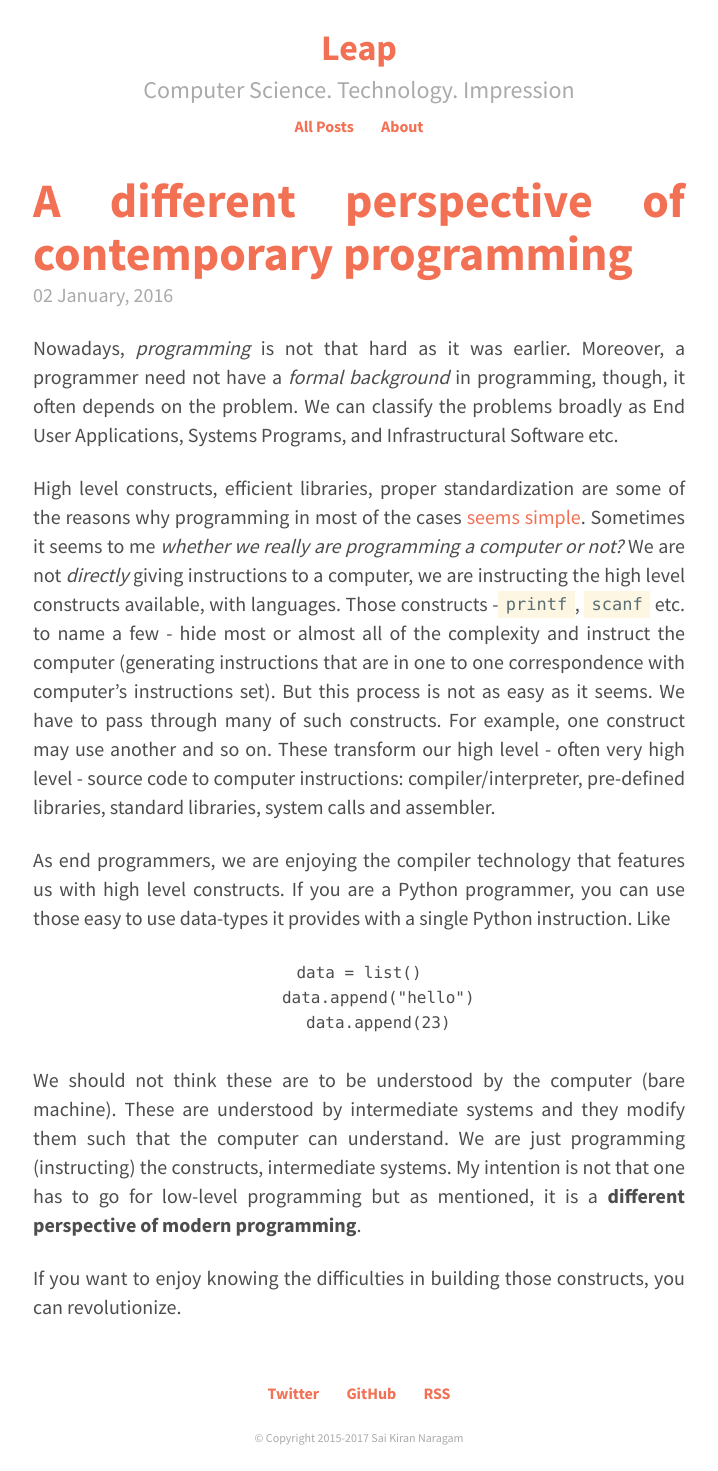
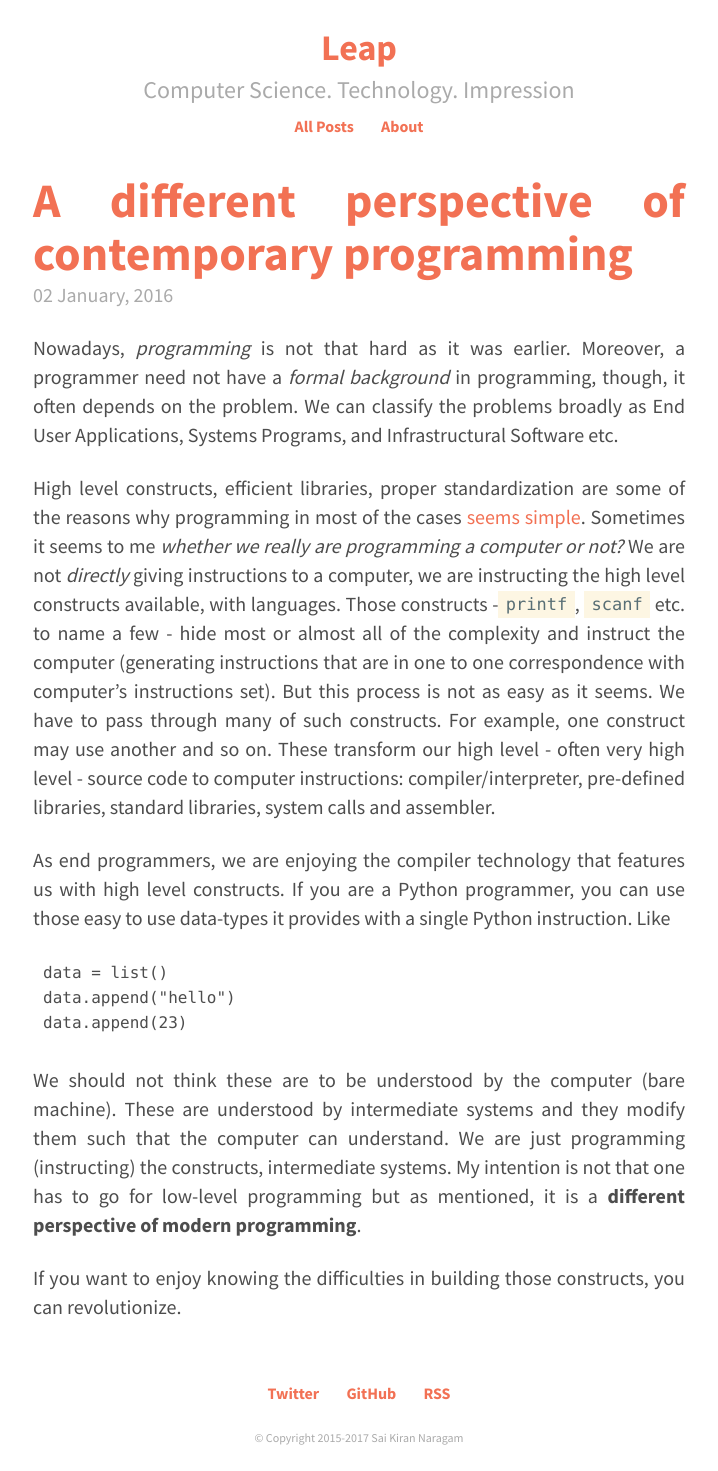
Before and after one commit to nsaikiran/impression, a Jekyll site: the page built from _posts/2016-01-02-perspective.md, in a window 1280 px wide. Shown: the whole page, without its empty margins (281-999 px from the left). Built offline with Jekyll 4.4.1, drawn with Linux system fonts in a browser that asks for light colours; comment, search, counter and statistics services are not loaded.

Commit message:
Removes highlighter rouge
Unable to apply rouge properly. Try to apply this later for all posts
having code.

```diff
--- a/_config.yml
+++ b/_config.yml
@@ -7,7 +7,6 @@ gems: [jekyll-paginate, kramdown]
 
 # Build settings
 markdown: kramdown
-highlighter: rouge
 google_analytics_id: UA-89879231-1
 
 sass:
--- a/_posts/2016-01-02-perspective.md
+++ b/_posts/2016-01-02-perspective.md
@@ -34,12 +34,9 @@ you can use those easy to use data-types it provides with a single
 Python instruction.
 Like
 
-{% highlight python %}
-
     data = list()
     data.append("hello")
     data.append(23)
-{% endhighlight %}
 
 We should not think these are to be understood by the computer (bare
 machine). These are understood by intermediate systems and they modify
```
